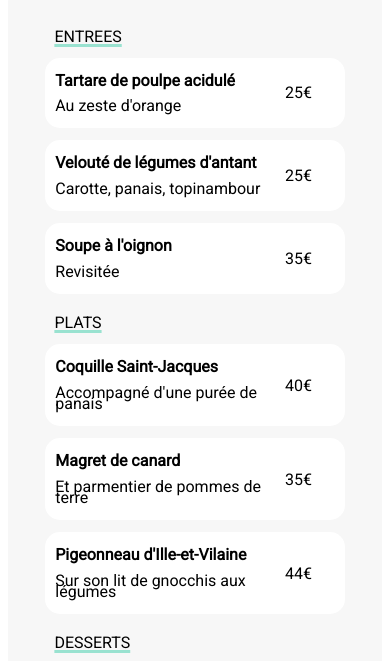
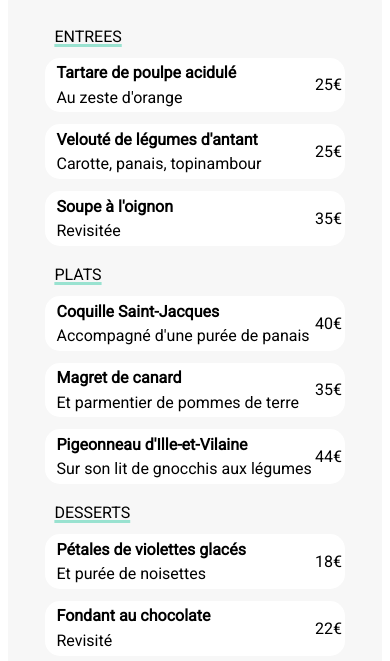
Before and after one commit to lalacocoshays/ohmyfood, a plain HTML site: page restaurants/a_la_francaise.html in a window 390 px wide. Shown: the part 169-830 px from the top of the page. Drawn offline with Linux system fonts and the light colour scheme; a web font is replaced by a local one.

Commit message:
update 20230712

```diff
--- a/assets/pagesresto.css
+++ b/assets/pagesresto.css
@@ -89,39 +89,60 @@ text-align: unset;
 }
 
 
-
-.entrees:hover .slidecoche, .plats:hover .slidecoche, .desserts:hover .slidecoche{
-width: 30%;
-border-radius: 0 20px 20px 0;
-margin-left: 2%;
-background-color: #99E2D0;
-display: flex;
-align-items: center;
-text-align: center;
-justify-content: center;
-transition: 300ms ease-in-out ;
-}
-
-.entrees:hover .nomrepas, .entrees:hover .precrepas{
+.entrees:hover .choixrepas, .plats:hover .choixrepas, .desserts:hover .choixrepas{
+width: 70%;
+transition: 300ms ease-in-out;
 text-overflow: ellipsis;
 white-space: nowrap;
 overflow: hidden;
 }
 
-.plats:hover .nomrepas, .plats:hover .precrepas{
-text-overflow: ellipsis;
-white-space: nowrap;
+
+
+
+.entrees_plats_desserts{
+width:80%;
 overflow: hidden;
 }
 
-.desserts:hover .nomrepas, .desserts:hover .precrepas{
-text-overflow: ellipsis;
-white-space: nowrap;
-overflow: hidden;
+.entrees,.plats, .desserts{
+background-color: white;
+border-radius: 20px 20px 20px 20px;
+padding: 0.1%;
+margin-bottom: 2%;
+display: flex;
+flex-wrap: nowrap;
+align-items: center;
+width: 100%;
 }
 
+
 .choixrepas{
-width: 80%;
+width: 90%;
+flex-grow: 0;
+flex-shrink: 0;
+}
+
+.prix{
+width: 10%;
+flex-grow: 0;
+flex-shrink: 0;
+}
+
+.slidecoche{
+display:none;
+}
+
+.entrees:hover .slidecoche, .plats:hover .slidecoche, .desserts:hover .slidecoche{
+display:unset;
+width: 20%;
+aspect-ratio: 2;
+background-color: #99E2D0;
+display: flex;
+justify-content: center;
+align-items: center;
+border-radius: 0 20px 20px 0;
+margin-left: 2%;
 }
 
 .nomrepas{
@@ -139,25 +160,6 @@ margin-bottom: 2%;
 font-weight: 300;
 }
 
-.prix{
-display: flex;
-align-items: center;
-}
-
-.entrees_plats_desserts{
-width:80%;
-}
-
-.entrees,.plats, .desserts{
-background-color: white;
-border-radius: 20px 20px 20px 20px;
-padding: 0.1%;
-line-height: 0.7em;
-margin-bottom: 2%;
-display: flex;
-flex-wrap: nowrap;
-width: 100%;
-}
 
 .btn_cmd{
 color: white;
@@ -285,16 +287,12 @@ margin-top: 4%;
 }
 
 .entrees:hover .choixrepas, .plats:hover .choixrepas, .dessert:hover .choixrepas{
-width: 70%;
+width: 68%;
 }
 
-.nomrepas{
-padding-top: 5%;
-}
-
-.precrepas{
-padding-bottom: 5%;
-padding-top: 4%;
+.slidecoche{
+padding-top: 2%;
+padding-bottom: 2%;
 }
 
 .btn_cmd{
```
